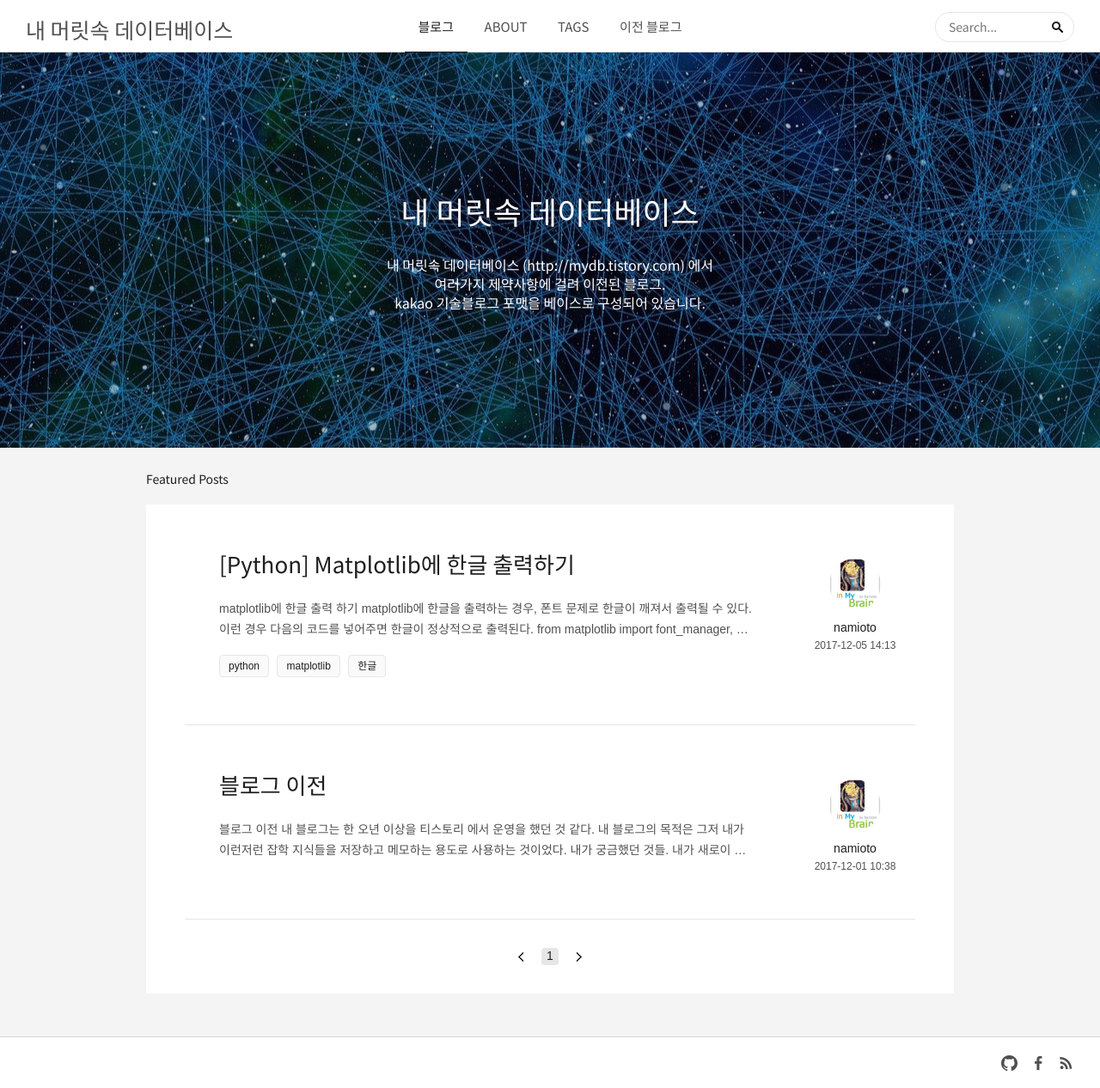
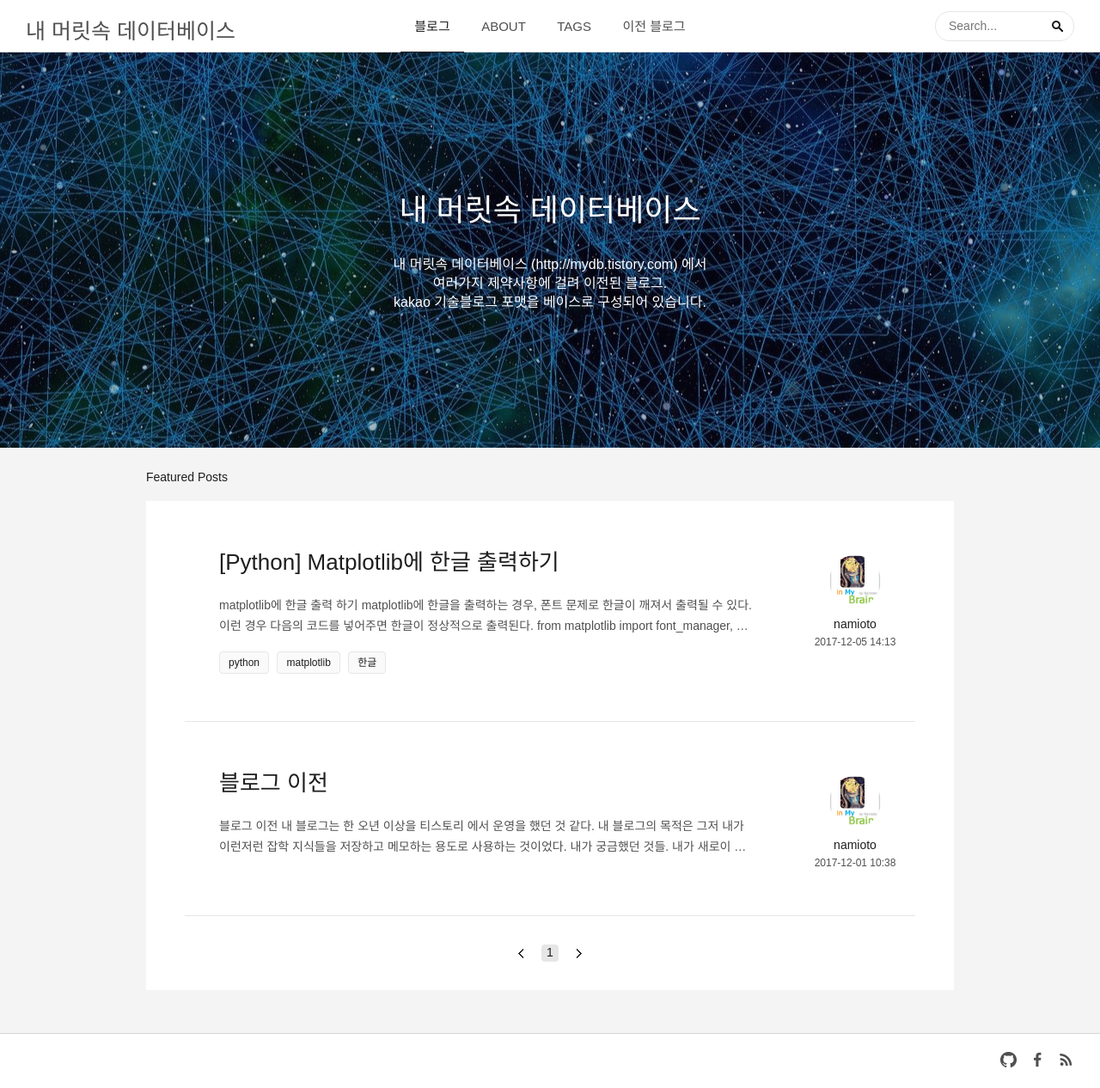
Before and after one commit to namioto/namioto.github.io, a Jekyll site: the page built from index.html, in a window 1280 px wide. Shown: the whole page at 86% size. Built offline with Jekyll 4.4.1, drawn with Linux system fonts in a browser that asks for light colours; some web fonts are replaced; the list of posts is cut into pages by our own code.

Commit message:
바른고딕으로 변경

```diff
--- a/_includes/head.html
+++ b/_includes/head.html
@@ -63,8 +63,8 @@
 <link href="{{ site.asset_url }}/css/screen.css" rel="stylesheet" type="text/css"/>
 
 <!-- Fonts -->
-<!-- <link href="{{ site.asset_url }}/fonts/nanum_barun_gothic.css" rel="stylesheet" type="text/css"/> -->
-<link href="//fonts.googleapis.com/earlyaccess/notosanskr.css" rel="stylesheet" type="text/css"/>
+<link href="{{ site.asset_url }}/fonts/nanum_barun_gothic.css" rel="stylesheet" type="text/css"/>
+<!-- <link href="//fonts.googleapis.com/earlyaccess/notosanskr.css" rel="stylesheet" type="text/css"/> -->
 
 <!-- <script>
     if (window.location.host.indexOf('namioto.ip.or.kr') > -1 && window.location.protocol == "https:"){
--- a/assets/css/screen.css
+++ b/assets/css/screen.css
@@ -18,7 +18,7 @@
 h4,
 h5,
 h6 {
-    font-family: 'Noto Sans KR', sans-serif;
+    font-family: 'Noto Sans KR', 'NanumBarunGothic', sans-serif;
     font-weight: 400;
     color: #1e1e1e;
 }
@@ -27,7 +27,7 @@
 code,
 tt,
 kbd {
-    font-family: Consolas, Monaco, 'Liberation Mono', 'Noto Sans KR', monospace;
+    font-family: Consolas, Monaco, 'Liberation Mono', 'Noto Sans KR', 'NanumBarunGothic', monospace;
     font-size: 12px;
 }
 
@@ -554,7 +554,7 @@
 #cover,
 #navbar,
 #footer {
-    font-family: 'Noto Sans KR', sans-serif !important;
+    font-family: 'Noto Sans KR', 'NanumBarunGothic', sans-serif !important;
 }
 
 /* list(loop) */
```
